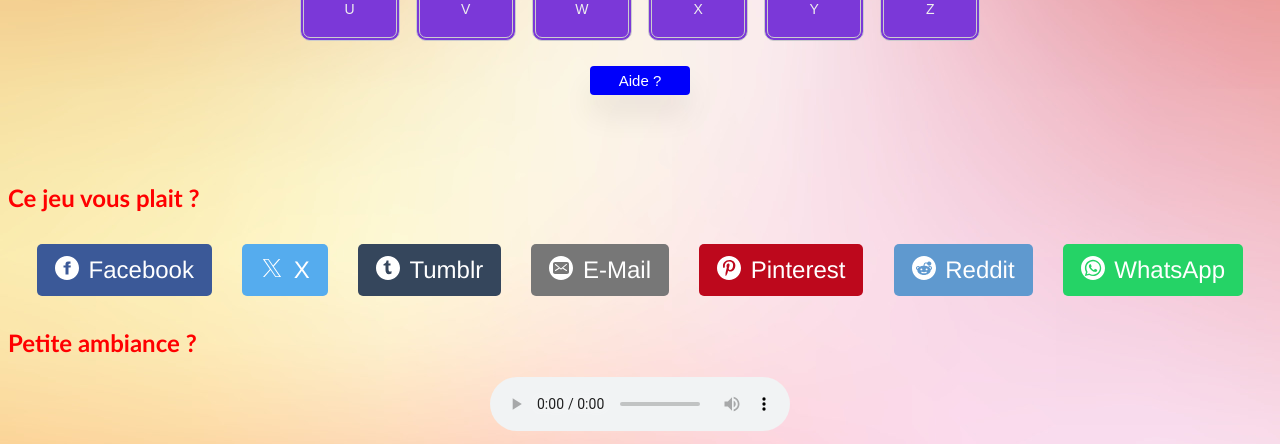
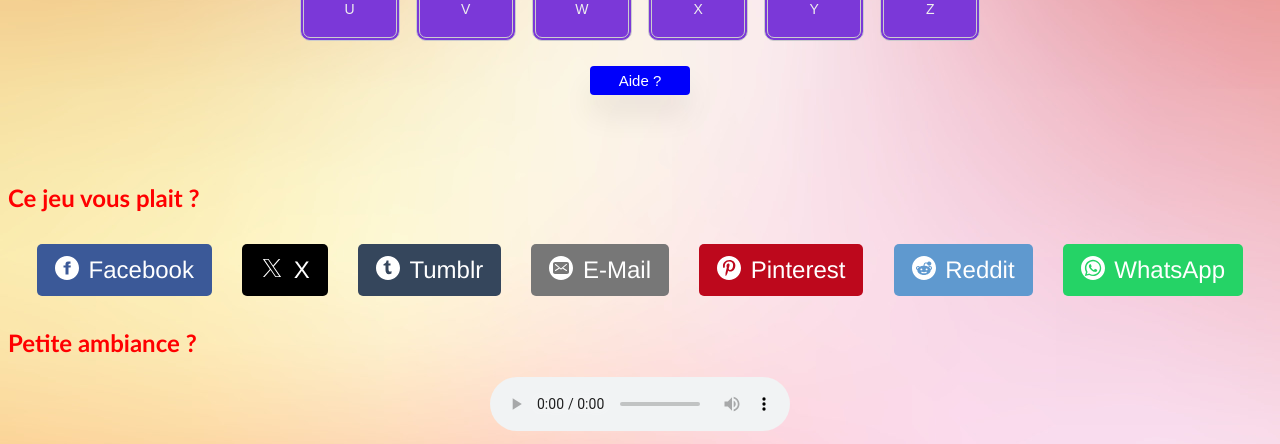
Before and after one commit to tomgammeur/pendugame, a PHP site: page / in a window 1280 px wide. Shown: the part 583-1027 px from the top of the page. Run offline with PHP 8.4, Linux system fonts and the light colour scheme; some libraries are stand-ins or nearby versions.

Commit message:
Update style.css

```diff
--- a/style.css
+++ b/style.css
@@ -5,7 +5,6 @@
               background-image: url('color.jpg');
           font-size: 150%;
         animation-name: slidein;
-
         }
 @keyframes slidein {
   from {
@@ -312,13 +311,13 @@ background-color: #FF6600
 }
 
 .resp-sharing-button--twitter {
-  background-color: #55acee;
+  background-color: #000000;
   border-color: #55acee;
 }
 
 .resp-sharing-button--twitter:hover,
 .resp-sharing-button--twitter:active {
-  background-color: #2795e9;
+  background-color: #051f32;
   border-color: #2795e9;
 }
 
```
